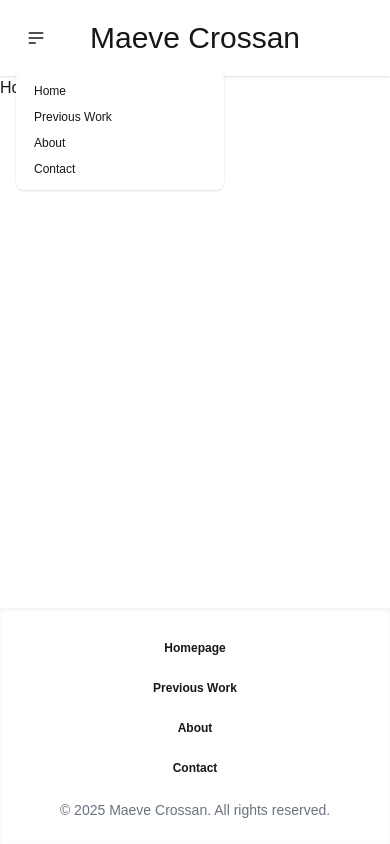
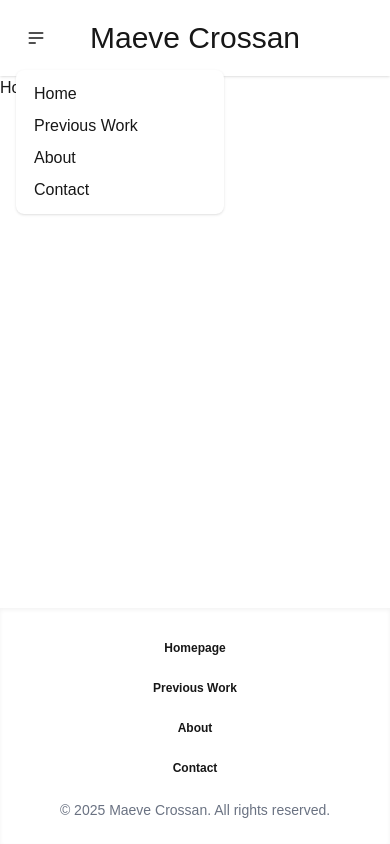
Before and after one commit to maevecrossan/my-portfolio, a Next.js app: page / in a window 390 px wide. Both pictures are taken after a click on the button 36 px from the left and 38 px from the top of the page. Built offline with nearby package versions, Linux system fonts and the light colour scheme.

Commit message:
Adjust navlink font size for sm screens (dropdown nav).

```diff
--- a/components/Navbar.js
+++ b/components/Navbar.js
@@ -35,18 +35,27 @@ export default function Navbar() {
                                 className="menu menu-sm dropdown-content mt-3 z-[1] w-52 rounded-box bg-base-100 p-2 shadow"
                             >
                                 <li>
-                                    <Link href="/">Home</Link>
+                                    <Link href="/" className="text-base">
+                                        Home
+                                    </Link>
                                 </li>
                                 <li>
-                                    <Link href="/previous-work">
+                                    <Link
+                                        href="/previous-work"
+                                        className="text-base"
+                                    >
                                         Previous Work
                                     </Link>
                                 </li>
                                 <li>
-                                    <Link href="/about">About</Link>
+                                    <Link href="/about" className="text-base">
+                                        About
+                                    </Link>
                                 </li>
                                 <li>
-                                    <Link href="/contact">Contact</Link>
+                                    <Link href="/contact" className="text-base">
+                                        Contact
+                                    </Link>
                                 </li>
                             </ul>
                         </div>
@@ -55,9 +64,7 @@ export default function Navbar() {
                     {/* Logo */}
                     <div>
                         <h1 className="m-3 text-3xl">
-                            <Link href="/">
-                                Maeve Crossan
-                            </Link>
+                            <Link href="/">Maeve Crossan</Link>
                         </h1>
                     </div>
 
@@ -70,7 +77,10 @@ export default function Navbar() {
                         Home
                     </Link>
                     <span className="font-light">|</span>
-                    <Link href="/previous-work" className="btn btn-ghost text-lg">
+                    <Link
+                        href="/previous-work"
+                        className="btn btn-ghost text-lg"
+                    >
                         Previous Work
                     </Link>
                     <span className="font-light">|</span>
```
